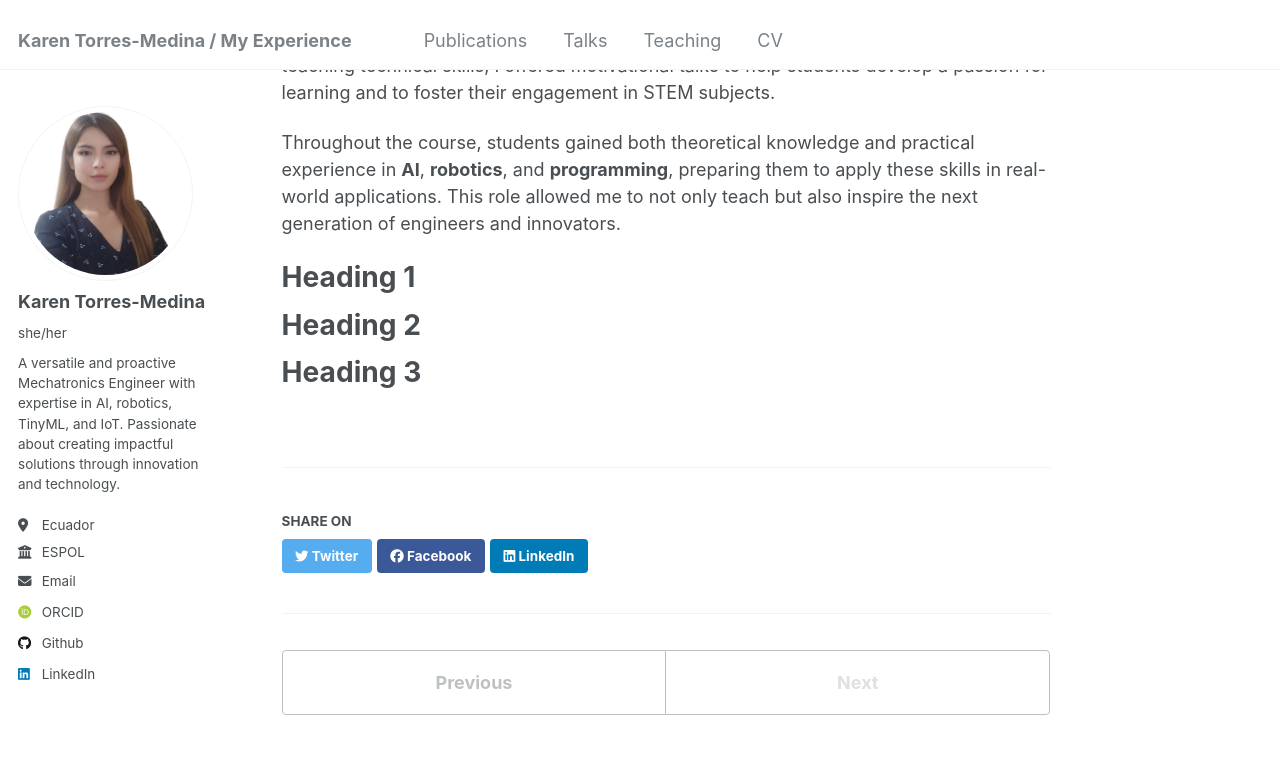
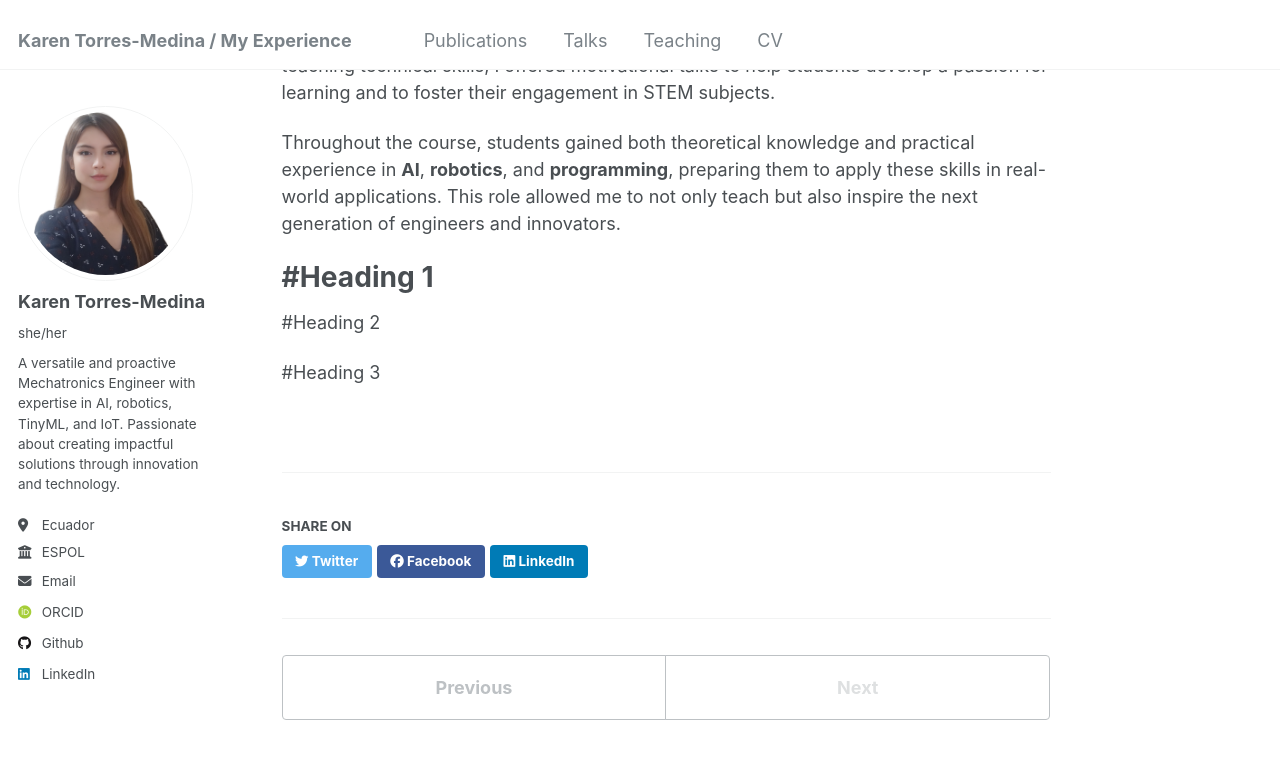
Before and after one commit to kttorres/experience, a Jekyll site: the page built from _teaching/2015-spring-teaching-2.md, in a window 1280 px wide and 900 px high, scrolled down 390 px. Shown: the top 759 px of the window. Built offline with Jekyll 4.4.1, drawn with Linux system fonts in a browser that asks for light colours; some web fonts are replaced.

```diff
--- a/_teaching/2015-spring-teaching-2.md
+++ b/_teaching/2015-spring-teaching-2.md
@@ -14,11 +14,10 @@ Using the **STEAM platform**, students worked on practical robotics projects tha
 
 Throughout the course, students gained both theoretical knowledge and practical experience in **AI**, **robotics**, and **programming**, preparing them to apply these skills in real-world applications. This role allowed me to not only teach but also inspire the next generation of engineers and innovators.
 
-Heading 1
-======
+#Heading 1
+=
 
-Heading 2
-======
+#Heading 2
 
-Heading 3
-======
+
+#Heading 3
```
